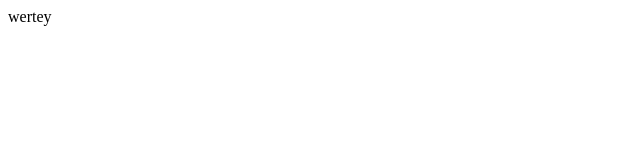
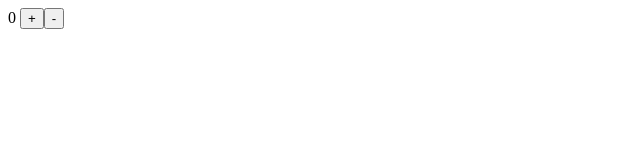
Before and after one commit to dzmitry-viartseika/vue-tests-one-master, a Vue app: page / in a window 1280 px wide. Shown: the top 160 px of the page, without its empty margins (0-640 px from the left). Built offline with nearby package versions, Linux system fonts and the light colour scheme.

Commit message:
added app tests

```diff
--- a/src/App.vue
+++ b/src/App.vue
@@ -1,17 +1,19 @@
 <template>
-  <div id="app">
-wertey
+  <div class="app">
+    {{ counter }}
+    <button class="button button_plus" @click="counter++">+</button>
+    <button class="button button_minus" @click="counter--">-</button>
   </div>
 </template>
 
 <script>
-// import CounterInput from "./components/CounterInput.vue";
 
 export default {
-  // components: { CounterInput },
+  name: 'App',
+  data() {
+    return {
+      counter: 0,
+    }
+  }
 };
 </script>
-
-<style>
-
-</style>
```
Also changed, not shown: 1 other file (tests, documents, lock files or other folders).
